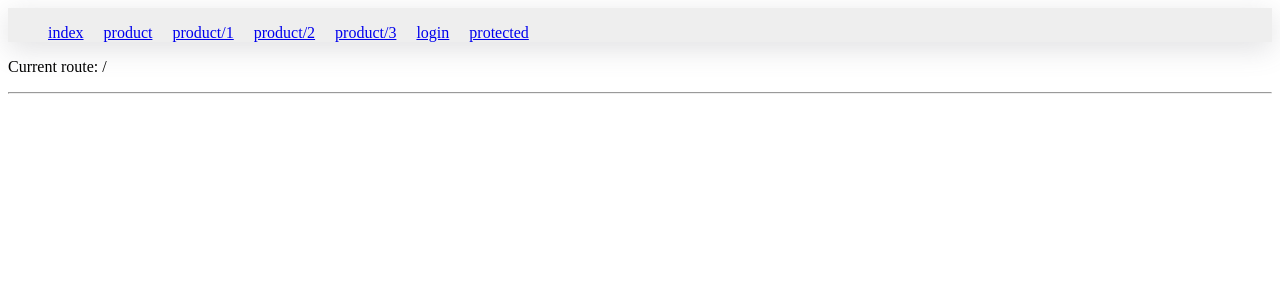
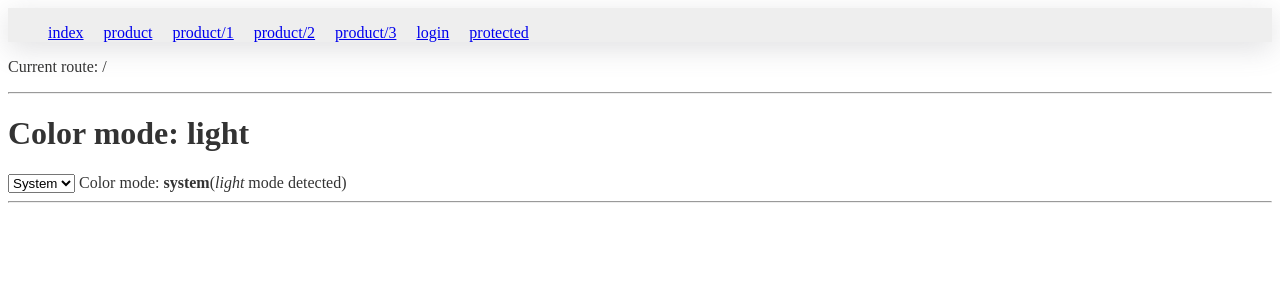
Before and after one commit to acebunny00/nuxt.new, a Nuxt app: page / in a window 1280 px wide. Shown: the top 300 px of the page. Built offline with nearby package versions, Linux system fonts and the light colour scheme.

Commit message:
➕ ColorMode
https://color-mode.nuxtjs.org/#setup

```diff
--- /dev/null
+++ b/components/DemoColorMode.vue
@@ -0,0 +1,39 @@
+<template>
+	<div>
+		<h1>Color mode: {{ $colorMode.value }}</h1>
+		<select v-model="$colorMode.preference">
+			<option value="system">System</option>
+			<option value="light">Light</option>
+			<option value="dark">Dark</option>
+			<option value="sepia">Sepia</option>
+		</select>
+		<ColorScheme placeholder="..." tag="span">
+			Color mode: <b>{{ $colorMode.preference }}</b>
+			<span v-if="$colorMode.preference === 'system'"
+				>(<i>{{ $colorMode.value }}</i> mode detected)</span
+			>
+		</ColorScheme>
+	</div>
+
+	<hr />
+</template>
+
+<script setup>
+	const colorMode = useColorMode();
+	console.log(colorMode.preference);
+</script>
+
+<style>
+	body {
+		background-color: #fff;
+		color: rgba(0, 0, 0, 0.8);
+	}
+	.dark-mode body {
+		background-color: #091a28;
+		color: #ebf4f1;
+	}
+	.sepia-mode body {
+		background-color: #f1e7d0;
+		color: #433422;
+	}
+</style>
--- a/nuxt.config.ts
+++ b/nuxt.config.ts
@@ -8,4 +8,8 @@ export default defineNuxtConfig({
 			enabled: true,
 		},
 	},
+	modules: [
+		//
+		"@nuxtjs/color-mode",
+	],
 });
--- a/package.json
+++ b/package.json
@@ -19,6 +19,7 @@
 		"postinstall": "nuxt prepare"
 	},
 	"devDependencies": {
+		"@nuxtjs/color-mode": "^3.3.2",
 		"nuxt": "^3.9.3",
 		"vue": "^3.4.14",
 		"vue-router": "^4.2.5"
--- a/pages/index.vue
+++ b/pages/index.vue
@@ -1,4 +1,6 @@
-<template></template>
+<template>
+	<DemoColorMode />
+</template>
 
 <script setup></script>
 
```
